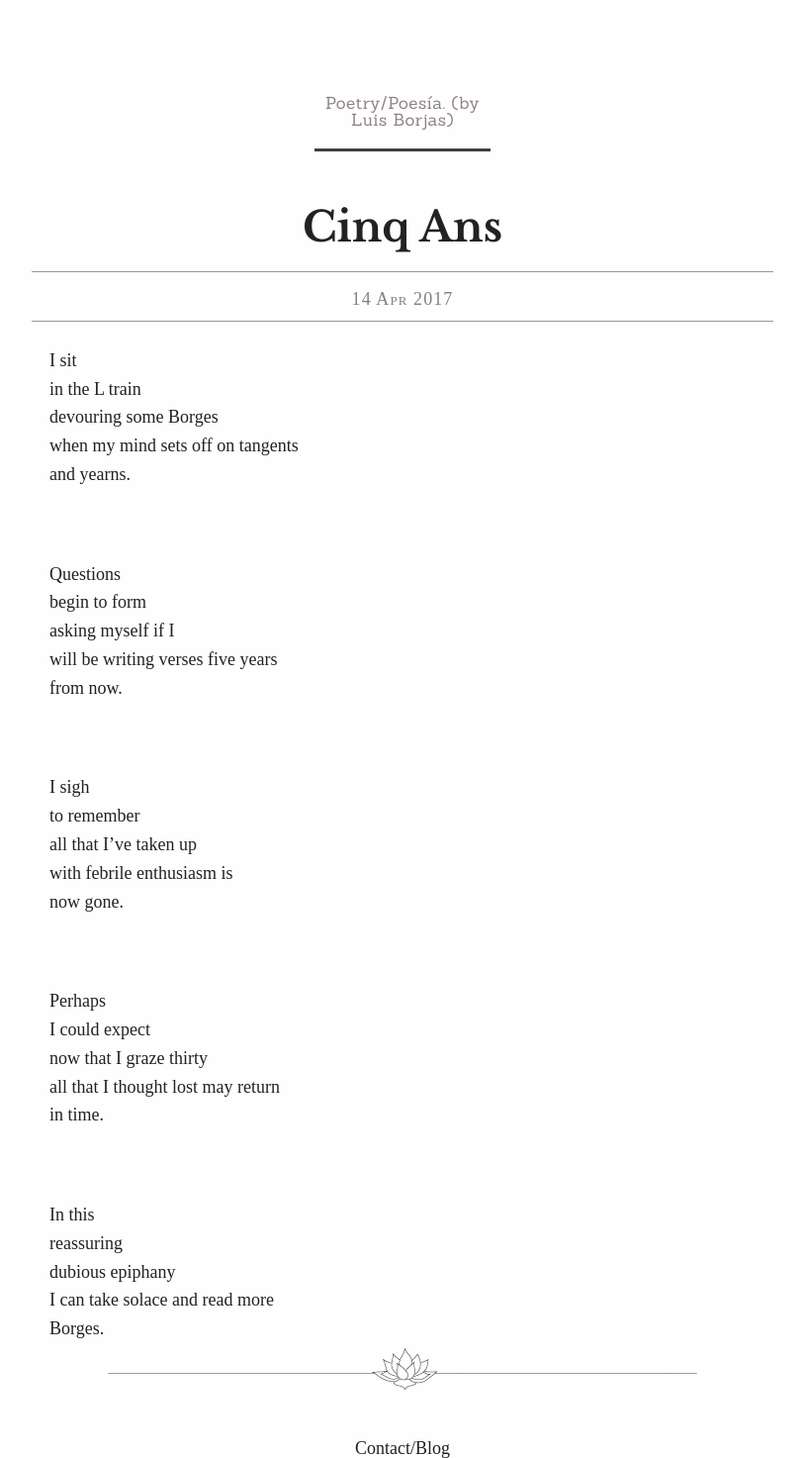
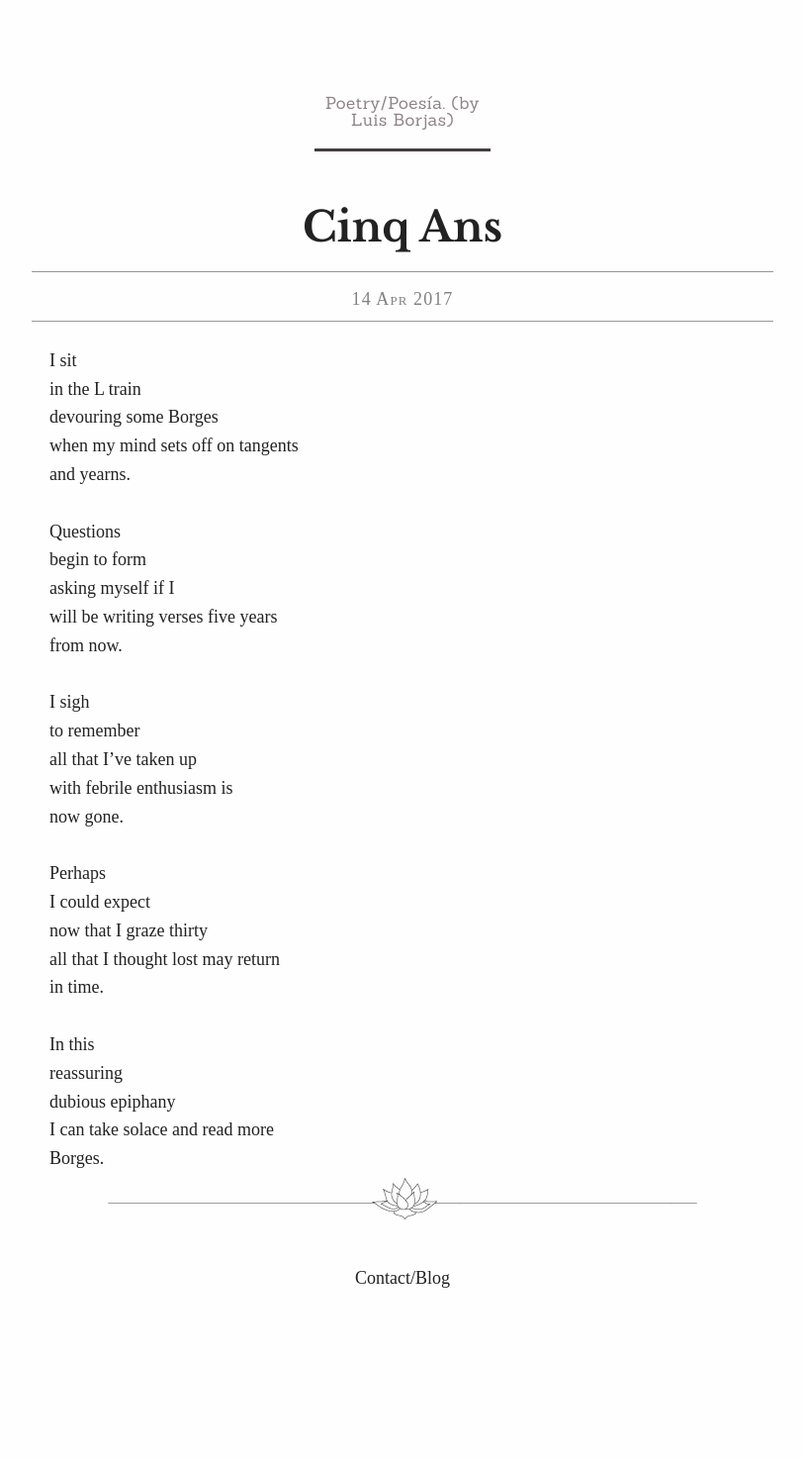
Before and after one commit to lfborjas/home, a Jekyll site: the page built from _posts/2017-04-14-cinq-ans.markdown, in a window 1280 px wide. Shown: the whole page at 99% size, without its empty margins (233-1046 px from the left). Built offline with Jekyll 4.4.1, drawn with Linux system fonts in a browser that asks for light colours; after the commit the page ends 1301 px from its top, so only the background shows below that.

Commit message:
tries to fix line breaks?

```diff
--- a/_posts/2017-04-14-cinq-ans.markdown
+++ b/_posts/2017-04-14-cinq-ans.markdown
@@ -11,25 +11,25 @@ location: Brooklyn, NY
 <p class="p3"><span class="s1">devouring some Borges</span></p>
 <p class="p3"><span class="s1">when my mind sets off on tangents</span></p>
 <p class="p3"><span class="s1">and yearns.</span></p>
-<p class="p4"><span class="s1"></span><br></p>
+<p class="p2"><br></p>
 <p class="p3"><span class="s1">Questions</span></p>
 <p class="p3"><span class="s1">begin to form</span></p>
 <p class="p3"><span class="s1">asking myself if I</span></p>
 <p class="p3"><span class="s1">will be writing verses five years</span></p>
 <p class="p3"><span class="s1">from now.</span></p>
-<p class="p4"><span class="s1"></span><br></p>
+<p class="p2"><br></p>
 <p class="p3"><span class="s1">I sigh</span></p>
 <p class="p3"><span class="s1">to remember</span></p>
 <p class="p3"><span class="s1">all that I’ve taken up</span></p>
 <p class="p3"><span class="s1">with febrile enthusiasm is</span></p>
 <p class="p3"><span class="s1">now gone.</span></p>
-<p class="p4"><span class="s1"></span><br></p>
+<p class="p2"><br></p>
 <p class="p3"><span class="s1">Perhaps</span></p>
 <p class="p3"><span class="s1">I could expect</span></p>
 <p class="p3"><span class="s1">now that I graze thirty</span></p>
 <p class="p3"><span class="s1">all that I thought lost may return</span></p>
 <p class="p3"><span class="s1">in time.</span></p>
-<p class="p4"><span class="s1"></span><br></p>
+<p class="p2"><br></p>
 <p class="p3"><span class="s1">In this</span></p>
 <p class="p3"><span class="s1">reassuring</span></p>
 <p class="p3"><span class="s1">dubious epiphany</span></p>
```
